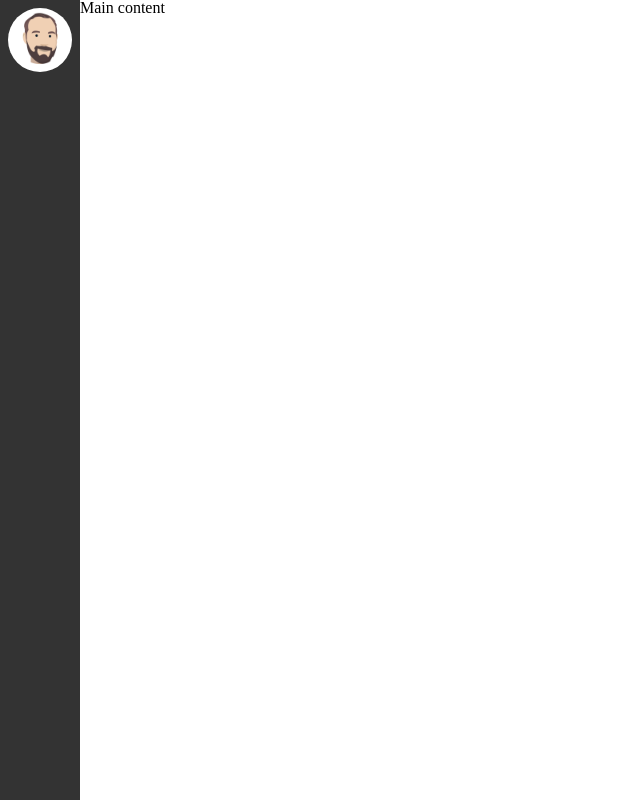
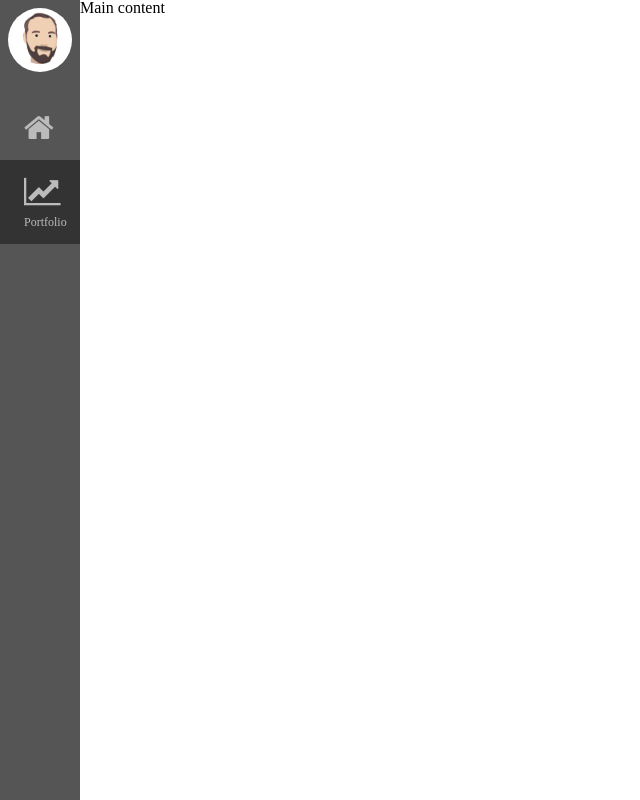
Before and after one commit to jamiepenney/dashboard-design, a website: page index.html in a window 1280 px wide. Shown: the whole page, without its empty margins (0-640 px from the left). Drawn offline with nearby package versions, Linux system fonts and the light colour scheme; files that its build step writes are made by us from their sources.

Commit message:
Add sidebar menu items

```diff
--- a/index.html
+++ b/index.html
@@ -12,6 +12,19 @@
       <div class="avatar avatar--64 avatar--white avatar--padding-top">
         <img src="/images/jamie.png" class="avatar__image avatar__image--64">
       </div>
+      <div class="sidebar-menu sidebar-menu--padding">
+
+        <div class="sidebar-menu__item sidebar-menu__item--80 sidebar-menu__item--padding">
+          <a href="#" class="sidebar-menu-item sidebar-menu-item--32"><i class="fa fa-home" aria-hidden="true"></i></a>
+        </div>
+
+        <div class="sidebar-menu__item sidebar-menu__item--80 sidebar-menu__item--padding sidebar-menu__item--active">
+          <a href="#" class="sidebar-menu-item sidebar-menu-item--32">
+            <i class="fa fa-line-chart" aria-hidden="true"></i>
+            <span class="sidebar-menu-item__label">Portfolio</span>
+          </a>
+        </div>
+      </div>
     </div>
     <div class="layout__content">
       Main content
--- a/sass/common/colours.scss
+++ b/sass/common/colours.scss
@@ -1 +1,5 @@
-$dark-grey: #333;
+$darker-grey: #333;
+$dark-grey: #555;
+$light-grey: #bbb;
+
+$active-menu-item-colour: #077BB4;
--- a/sass/common/reset.scss
+++ b/sass/common/reset.scss
@@ -46,3 +46,9 @@ table {
   border-collapse: collapse;
   border-spacing: 0;
 }
+
+/* Jamie's additions */
+a {
+  text-decoration: none;
+  color: black;
+}
--- /dev/null
+++ b/sass/components/sidebar-menu.scss
@@ -0,0 +1,44 @@
+.sidebar-menu {
+
+}
+
+.sidebar-menu--padding {
+  padding-top: 24px;
+}
+
+.sidebar-menu__item {
+  margin: 0 auto;
+}
+
+.sidebar-menu__item--padding {
+  padding-top: 16px;
+  padding-bottom: 16px;
+}
+
+.sidebar-menu__item--80 {
+  width: 80px;
+}
+
+.sidebar-menu__item--active {
+  color: $active-menu-item-colour;
+  background: $darker-grey
+}
+
+.sidebar-menu-item {
+  display: block;
+  color: $light-grey;
+  text-decoration: none;
+}
+
+.sidebar-menu-item--32 {
+  font-size: 32px;
+  margin: 0 auto;
+  width: 32px;
+}
+
+.sidebar-menu-item__label {
+  color: $light-grey;
+  font-size: 12px;
+  padding-top: 8px;
+  display: block;
+}
--- a/sass/main.scss
+++ b/sass/main.scss
@@ -9,3 +9,4 @@
 
 // Components
 @import 'components/avatar.scss';
+@import 'components/sidebar-menu.scss';
```
